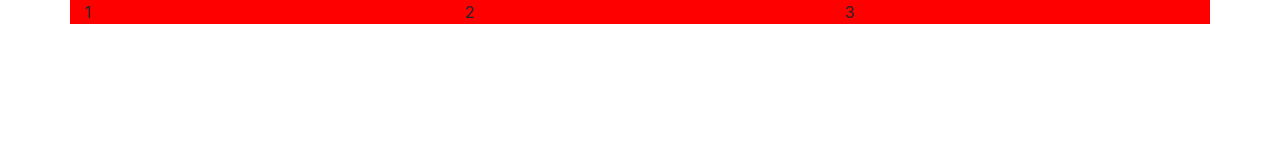
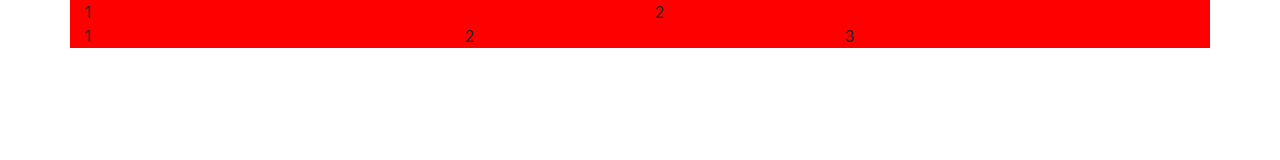
Before and after one commit to vanessajeon/TPS2311FT_PatinoCesar, a plain HTML site: page Platzi_bootstrap/index.html in a window 1280 px wide. Drawn offline with nearby package versions, Linux system fonts and the light colour scheme.

Commit message:
Creacion nuevo row

```diff
--- a/Platzi_bootstrap/index.html
+++ b/Platzi_bootstrap/index.html
@@ -13,13 +13,25 @@
   <body>
     <div class="container" style="background: red;">
       <div class="row">
+
+        <!-- no se expecifica el ancho lo que configura igualmente -->
         <div class="col">
-          1
+        1
       </div>
       <div class="col">
         2
       </div>
+    </div>
+
+       <!-- ahora tiene 3 diviciones por igual -->
+      <div class="row">
+        <div class="col">
+        1
+      </div>
       <div class="col">
+        2
+      </div>
+      <div class="col"><!-- no se expecifica el ancho lo que configura igualmente -->
         3
       </div>
     </div>
```
